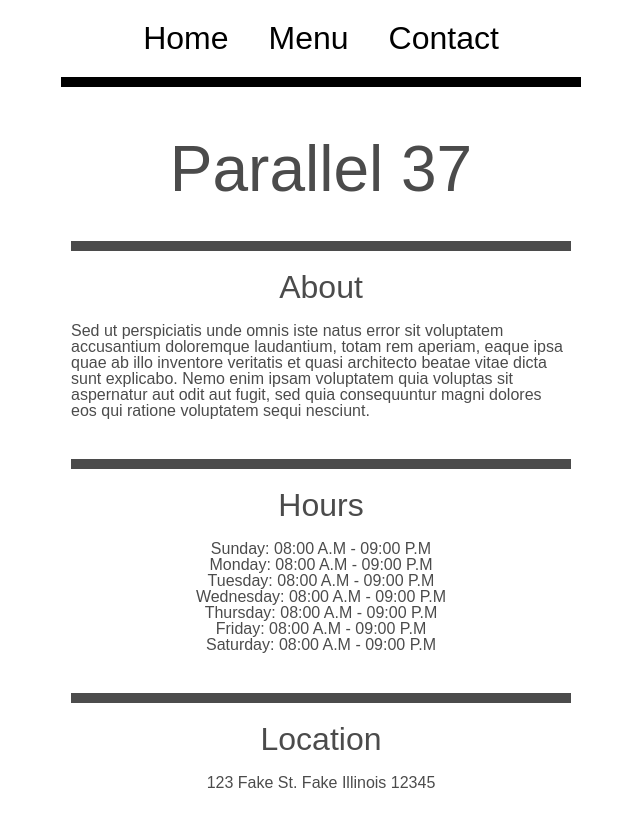
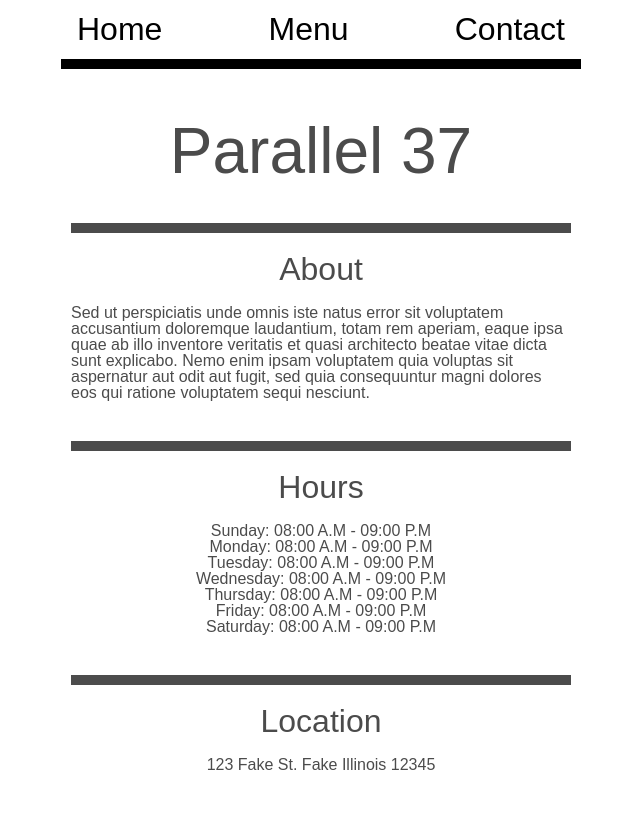
Before and after one commit to rybe322/Restaurant-Page, a website built with webpack: page dist/index.html in a window 1280 px wide. Shown: the whole page, without its empty margins (319-959 px from the left). Built offline with nearby package versions, Linux system fonts and the light colour scheme; a web font is replaced by a local one.

Commit message:
Update lines

```diff
--- a/src/styles/styles.css
+++ b/src/styles/styles.css
@@ -56,15 +56,14 @@ header {
 
 nav {
   display: flex;
-  justify-content: center;
+  justify-content: space-between;
   align-items: center;
-  gap: 20px;
+
 }
 
 button {
   font-size: 2rem;
   border: none;
-  padding: 10px;
   font-family: inherit;
   background-color: inherit;
 }
```
